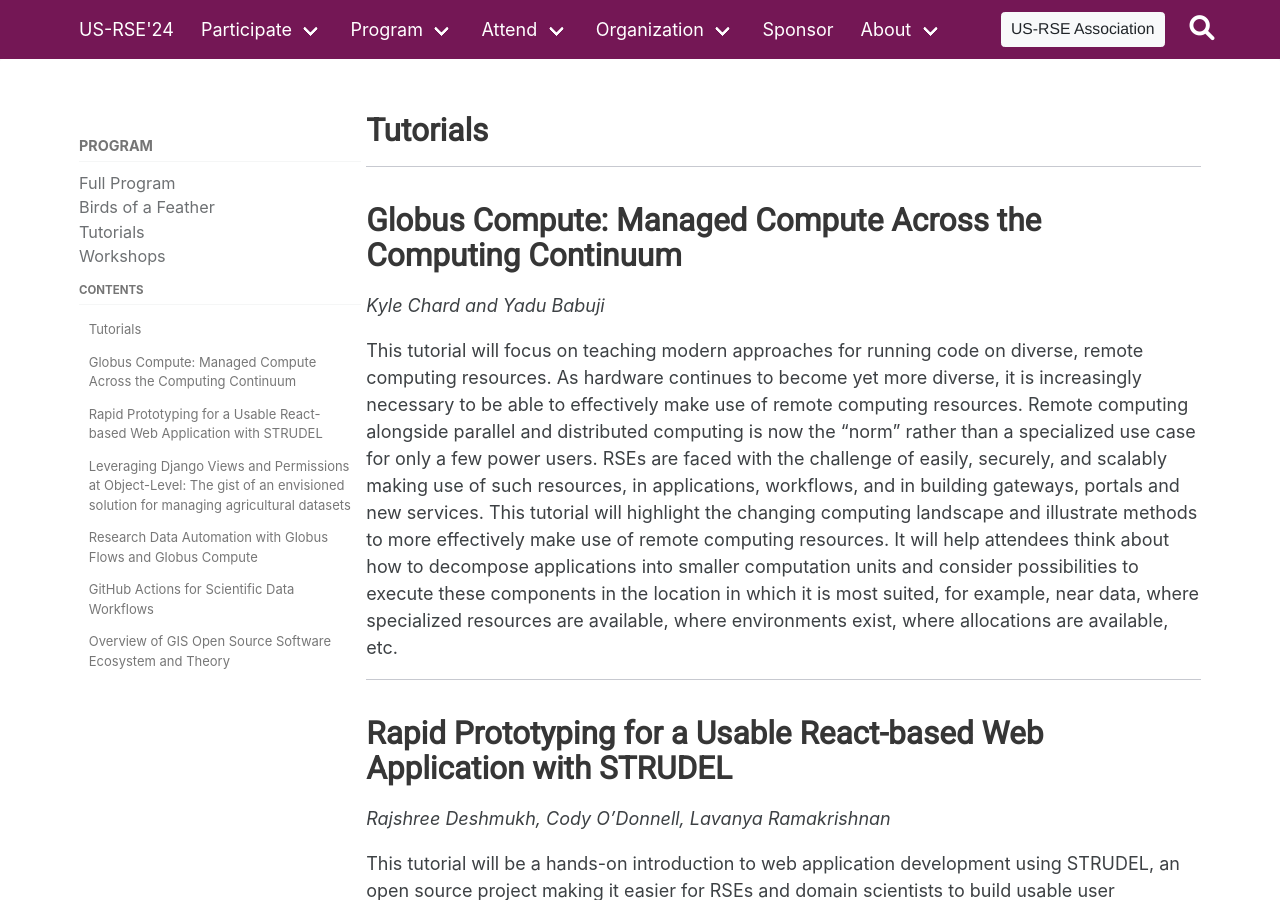
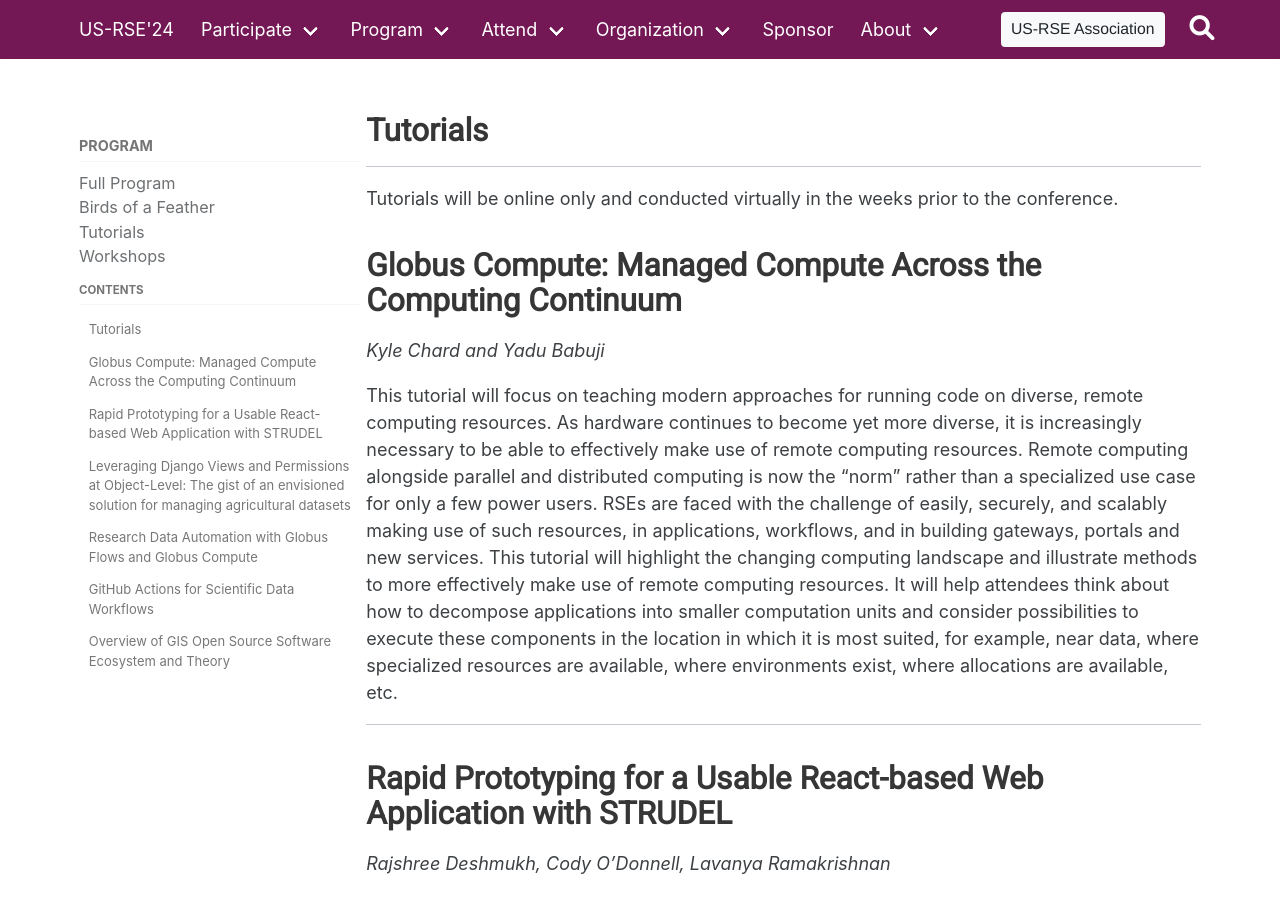
Before and after one commit to USRSE/usrse24, a Jekyll site: the page built from pages/program/abstracts/tutorials.md, in a window 1280 px wide and 900 px high. Built offline with Jekyll 4.4.1, drawn with Linux system fonts in a browser that asks for light colours; comment, search, counter and statistics services are not loaded; a style sheet for code colours, icons or effects is not loaded.

Commit message:
Add copy for tutorials being online

```diff
--- a/pages/program/abstracts/tutorials.md
+++ b/pages/program/abstracts/tutorials.md
@@ -7,6 +7,9 @@ permalink: program/tutorials/
 menubar_toc: true
 set_last_modified: true
 ---
+
+Tutorials will be online only and conducted virtually in the weeks prior to the
+conference.
 
 ## Globus Compute: Managed Compute Across the Computing Continuum
 
```
